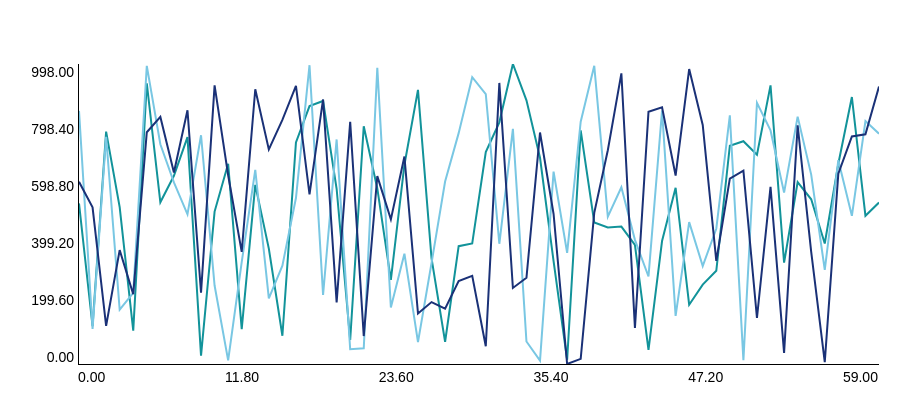
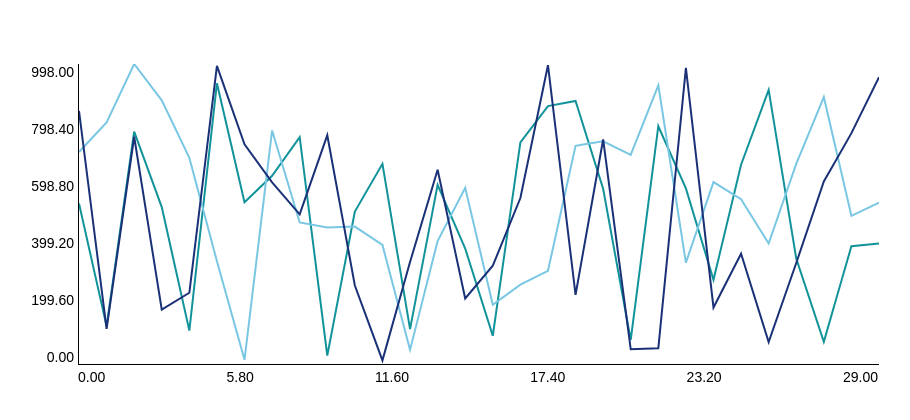
Before and after one commit to originalhat/visualize-a-world-beyond-d3, a React (Create React App) app: page / in a window 1280 px wide. Shown: the top 420 px of the page, without its empty margins (182-1092 px from the left). Built offline with nearby package versions, Linux system fonts and the light colour scheme.

Commit message:
Here be Dragons

```diff
--- a/src/App.js
+++ b/src/App.js
@@ -13,9 +13,9 @@ class App extends Component {
     super(props);
     this.state = {
       data: [
-        getRndData(60),
-        getRndData(60),
-        getRndData(60),
+        getRndData(30),
+        getRndData(30),
+        getRndData(30),
       ]
     };
   }
@@ -23,7 +23,7 @@ class App extends Component {
   render() {
     return (
       <div className="App">
-        <LineSeries data={this.state.data}/>
+        <LineSeries data={this.state.data} initialHeight={300} initialWidth={800}/>
       </div>
     );
   }
--- a/src/components/LineSeries.jsx
+++ b/src/components/LineSeries.jsx
@@ -7,6 +7,8 @@ import Line from "./Line";
 
 class LineSeries extends Component {
   static propTypes = {
+    initialWidth: PropTypes.number.isRequired,
+    initialHeight: PropTypes.number.isRequired,
     data: PropTypes.arrayOf(
       PropTypes.arrayOf(
         PropTypes.shape({
@@ -18,8 +20,8 @@ class LineSeries extends Component {
   };
 
   render() {
-    let WIDTH = 800;
-    let HEIGHT = 300;
+    let WIDTH = this.props.initialWidth;
+    let HEIGHT = this.props.initialHeight;
     let TICK_COUNT = 6;
 
     let MAX_X = Math.max(...[].concat.apply([], this.props.data).map(v => v.x));
@@ -29,7 +31,7 @@ class LineSeries extends Component {
     let y_ticks = this._getTicks(TICK_COUNT, MAX_Y).reverse();
 
     return (
-      <div className="LineSeries" style={{WIDTH: `${WIDTH}px`, HEIGHT: `${HEIGHT}px`}}>
+      <div className="LineSeries">
         <svg height={HEIGHT} width="100%" viewBox={`0 0 ${WIDTH} ${HEIGHT}`} preserveAspectRatio="none">
           {
             this.props.data.map((v, i) => {
```
